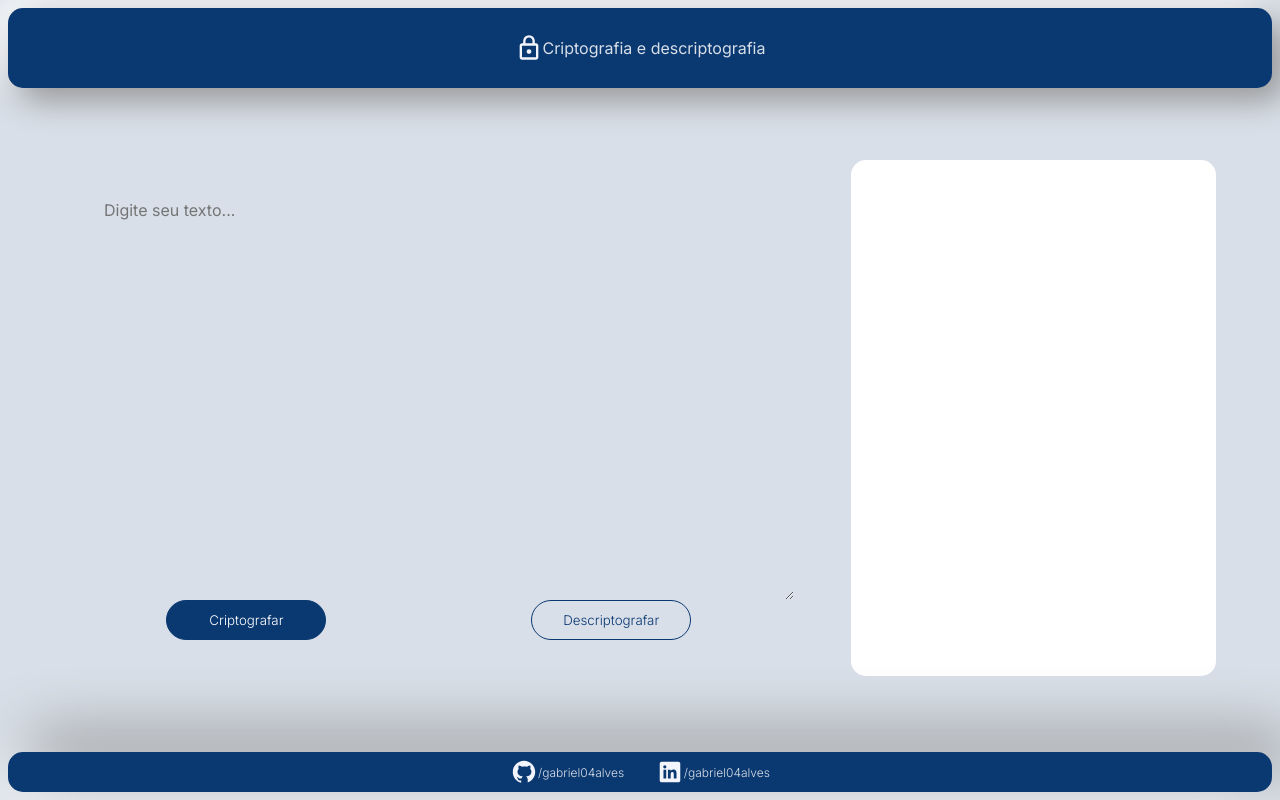
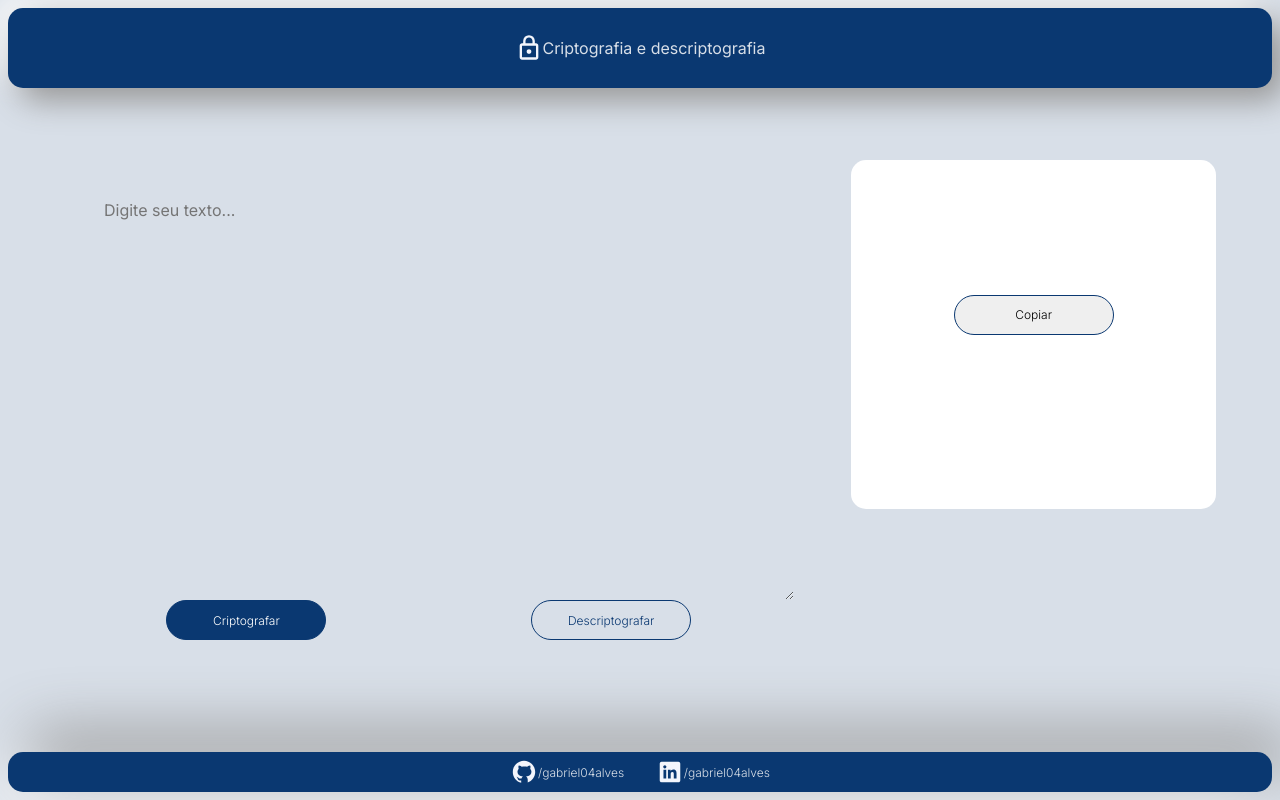
Before and after one commit to gabriel04alves/codificador-simples-js, a plain HTML site: page src/pages/index.html in a window 1280 px wide. Both pictures are taken after a click on the button "Criptografar". Drawn offline with Linux system fonts and the light colour scheme.

Commit message:
feat: Copiar resposta

```diff
--- a/src/js/index.js
+++ b/src/js/index.js
@@ -1,15 +1,8 @@
-function teste(msg) {
-    console.log(msg)
-}
-
-let responseDiv = document.createElement('div');
+// let responseDiv = document.createElement('div');
 
 document.getElementById('criptografar').addEventListener('click', function() {
 
     let contentInput = document.getElementById('content-text').value;
-
-    console.log(contentInput);
-
     const encryptedContent = contentInput
         .replace(/e/g, "enter")
         .replace(/i/g, "imes")
@@ -27,8 +20,12 @@ document.getElementById('criptografar').addEventListener('click', function() {
         .replace(/8/g, "ioi")
         .replace(/9/g, "fsd")
 
-
-    responseDiv.innerHTML = encryptedContent;
+    document.getElementById('msg-main').innerHTML =
+        `<p class='res-text'>${encryptedContent}</p>
+        <div class='copy'>
+            <button class='copy-btn' id='copy'>Copiar </button>
+        </div>
+        `;
     let responseContainer = document.getElementById('msg-main')
     responseContainer.appendChild(responseDiv)
 });
@@ -36,10 +33,6 @@ document.getElementById('criptografar').addEventListener('click', function() {
 document.getElementById('descriptografar').addEventListener('click', function() {
 
     let contentInput = document.getElementById('content-text').value;
-
-    console.log(contentInput);
-
-
     const decryptedContent = contentInput
         .replace(/enter/g, "e")
         .replace(/imes/g, "i")
@@ -57,7 +50,7 @@ document.getElementById('descriptografar').addEventListener('click', function()
         .replace(/ioi/g, "8")
         .replace(/fsd/g, "9")
 
-    responseDiv.innerHTML = decryptedContent;
+    document.getElementById('msg-main').innerHTML = decryptedContent;
     let responseContainer = document.getElementById('msg-main')
     responseContainer.appendChild(responseDiv)
 });
--- a/src/pages/css/index.css
+++ b/src/pages/css/index.css
@@ -87,31 +87,32 @@ body {
 .msg-main {
     background-color: #FFFFFF;
     display: flex;
+    flex-direction: column;
+
     border-radius: 15px;
-    height: 100%;
-    align-self: top;
-    padding: 5%;
+    height: 50%;
+    padding: 15%;
+
 }
 
 .buttons {
     display: flex;
-    /* position: absolute; */
-    /* justify-content: space-around; */
     flex-direction: row;
     justify-content: space-around;
 }
 
-.button-main {
+.button-main, .copy-btn {
     border-radius: 20px;
     height: 5vh;
     width: 20vh;
     border: solid #0A3871 1.5px;
     font-weight: 300;
+    font-size: 1.5vh;
 }
 
-.button-main::after {
-    transform: translateX(50px);
-}
+/* .button-main::after {
+    color
+} */
 
 #criptografar {
     background-color: #0A3871;
@@ -122,3 +123,24 @@ body {
     background-color: #D8DFE8;
     color: #0A3871;
 }
+
+.copy {
+    display: flex;
+    justify-content: center;
+    align-items: center;
+    background-color: #FFF;
+    margin-top: 10vh;
+}
+
+.gif-load {
+    width: 20vh;
+    border-radius: 100vh;
+    align-self: center;
+}
+
+.load-text {
+    font-size: 1.9vh;
+    font-weight: 400;
+    font-style: italic;
+    text-align: center;
+}
--- a/src/pages/index.html
+++ b/src/pages/index.html
@@ -30,7 +30,8 @@
             </div>
         </div>
         <div class="msg-main" id="msg-main">
-
+            <p class="load-text">Ainda não há nada por aqui...</p>
+            <iframe class="gif-load" src="https://giphy.com/embed/xT9IginO8hv4MZkWmk" width="300" height="300" frameBorder="0" class="giphy-embed" allowFullScreen></iframe>
         </div>
     </div>
     <div class="footer">
```
